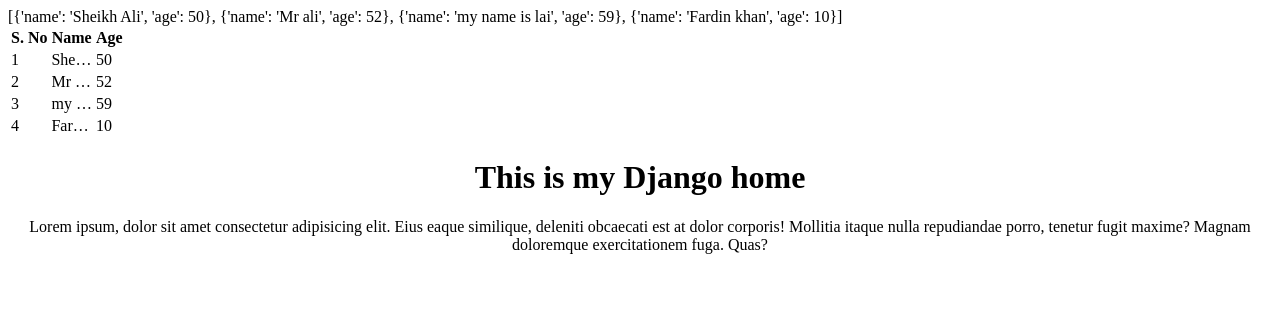
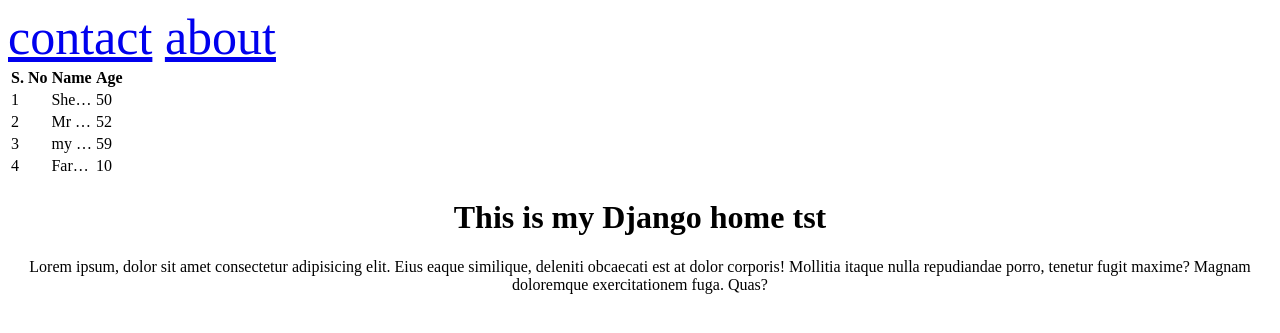
Before and after one commit to mr7aali/django, a Django app: page / in a window 1280 px wide. Shown: the top 333 px of the page. Run offline with Django 5.2, Linux system fonts and the light colour scheme.

Commit message:
multipe page navigation

```diff
--- a/core/urls.py
+++ b/core/urls.py
@@ -18,7 +18,10 @@ from django.contrib import admin
 from django.urls import path
 from home.views import *
 urlpatterns = [
-    path("", home,name="home"),
+    path("", home, name="home"),
+    path("about/", about),
+    path("contact/", contact),
+    path("ali/", your_ali),
     path('admin/', admin.site.urls),
 
 ]
--- a/home/templates/index.html
+++ b/home/templates/index.html
@@ -7,7 +7,10 @@
   </head>
 
   <body>
-    {{peoples}}
+    <div style="font-size: 50px;">
+      <a href="/contact">contact</a>
+      <a href="/about">about</a>
+    </div>
 
     <table>
       <tr>
@@ -16,20 +19,15 @@
         <th>Age</th>
       </tr>
       {% for people in peoples %}
-      <tr>
-        <td>{{forloop.counter }}</td>
-        <td>{{people.name | truncatechars:4}}</td>
-        <td>{{people.age}}</td>
-      </tr>
+        <tr>
+          <td>{{ forloop.counter }}</td>
+          <td>{{ people.name|truncatechars:4 }}</td>
+          <td>{{ people.age }}</td>
+        </tr>
       {% endfor %}
     </table>
 
-    <h1 style="text-align: center">This is my Django home</h1>
-    <p style="text-align: center">
-      Lorem ipsum, dolor sit amet consectetur adipisicing elit. Eius eaque
-      similique, deleniti obcaecati est at dolor corporis! Mollitia itaque nulla
-      repudiandae porro, tenetur fugit maxime? Magnam doloremque exercitationem
-      fuga. Quas?
-    </p>
+    <h1 style="text-align: center">This is my Django home tst</h1>
+    <p style="text-align: center">Lorem ipsum, dolor sit amet consectetur adipisicing elit. Eius eaque similique, deleniti obcaecati est at dolor corporis! Mollitia itaque nulla repudiandae porro, tenetur fugit maxime? Magnam doloremque exercitationem fuga. Quas?</p>
   </body>
 </html>
--- a/home/views.py
+++ b/home/views.py
@@ -13,3 +13,12 @@ def home(request):
         {"name":"Fardin khan", "age":10},
     ]
     return render(request, "index.html", context={"peoples":peoples})
+
+
+def about(req):
+    return render(req, "about.html")
+def contact(req):
+    return render(req, "contact.html")
+
+def your_ali(req):
+    return HttpResponse("my name is ali")
```
Also changed, not shown: home/templates/about.html (added, +15 -0 lines), home/templates/contact.html (added, +15 -0 lines).
